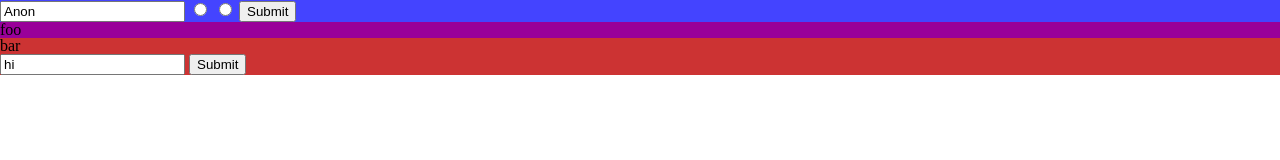
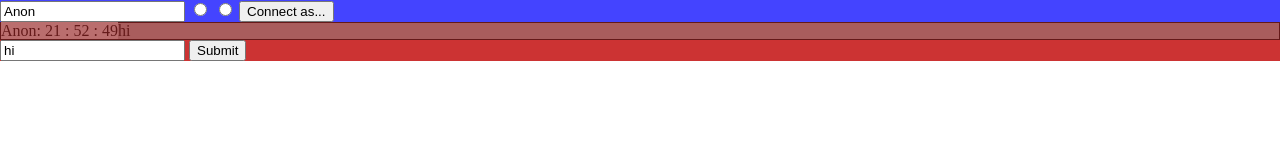
Before and after one commit to rsegal/teamtalk, a plain HTML site: page static/conversation.html in a window 1280 px wide. Both pictures are taken after a click on the input "Submit". Drawn offline with nearby package versions, Linux system fonts and the light colour scheme; no server answers.

Commit message:
Demo conversation works but isn't pretty. Added files for user, group, and project classes

```diff
--- a/demo_app.js
+++ b/demo_app.js
@@ -3,7 +3,7 @@ var io = require('socket.io').listen(8888);
 var express = require("express");
 var app = express();
 
-var fs = require("fs");
+//var fs = require("fs");
 app.use(express.bodyParser());
 
 function handler (req, res) {
@@ -20,7 +20,8 @@ function handler (req, res) {
 }
 
 app.get("/static/:staticFilename", function (request, response) {
-  response.sendfile("static/" + request.params.staticFilename);
+	console.log(request.params.staticFilename);
+	response.sendfile("static/" + request.params.staticFilename);
 });
 
 io.sockets.on("connection", function(socket) {
--- a/static/conversation.html
+++ b/static/conversation.html
@@ -12,12 +12,12 @@
 			<input type="text" id="name" value="Anon">
 			<input type="radio" name="perm" id="perm_true" value="true">
 			<input type="radio" name="perm" id="perm_false" value="false">
-			<input type="submit" class="submit" value="Submit">
+			<input type="submit" class="submit" value="Connect as...">
 		</form>
 	</div>
 	<!-- protected thread -->
 	<div id="main" class="convo_box">
-		<div class="thread"> foo </div>
+		<div class="thread"> </div>
 		<form>
 			<input type="text" class="chatbox" value="hi">
 			<input type="submit" class="submit" value="Submit">
@@ -25,7 +25,7 @@
 	</div>
 	<!-- peanut gallery -->
 	<div id="peanut" class="convo_box">
-		<div class="thread"> bar </div>
+		<div class="thread"> </div>
 		<form>
 			<input type="text" class="chatbox" value="hi">
 			<input type="submit" class="submit" value="Submit" >
--- a/static/convo.css
+++ b/static/convo.css
@@ -17,27 +17,32 @@
 }
 #peanut {
 	background-color: #c33;
-	height: 30%
+	height: 30%;
 }
 
 .post {
-	background-color: white;
+	background-color: #888;
+	opacity: 0.5;
 	border: black 1px solid;
 }
 
 .post>.name {
 	text-align: left;
-	color: green;
+	color: black;
+	background-color: #aaa;
 	display: inline;
 }
 
 .post>.content {
-	text-align: right;
-	display: block;
+	width: 60%;
+	text-align: left;
+	position: right;
+	display: inline-block;
+	background-color: #888;
 }
 
 .post>.date {
-	color: blue;
+	background-color: #aaa;
 	text-align: left;
 	display: inline;
 }
--- a/static/convo.js
+++ b/static/convo.js
@@ -6,15 +6,19 @@ function dbPrint(s) {
 }
 
 function addPost(conversation, name, content, date) {
-	var nameObj = $("<div>").text(name).addClass("name");
+	var nameObj = $("<div>").text(name + ": ").addClass("name");
 	var dateObj = $("<div>").text(date).addClass("date");
 	var contentObj = $("<div>").text(content).addClass("content");
 	var newPost = $("<div>").addClass("post").append(nameObj).append(dateObj).append(contentObj);
 	conversation.append(newPost);
 }
 
+function getPermissions() {
+	return $('#perm_true:checked').val();
+}
+
 function permissionsEffects() {
-	var permission = $('#perm_true:checked').val();
+	var permission = getPermissions();
 	dbPrint("Permission: " + permission);
 	if (permission === "true") {
 		$("#main form").css("display","block");
@@ -57,5 +61,5 @@ socket.on("post", function(data) {
 
 $(document).ready(function () {
 	dbPrint("Starting app...");
-		permissionsEffects();
+	permissionsEffects();
 });
```
Also changed, not shown: static/group.js (added), static/project.js (added), static/user.js (added).
